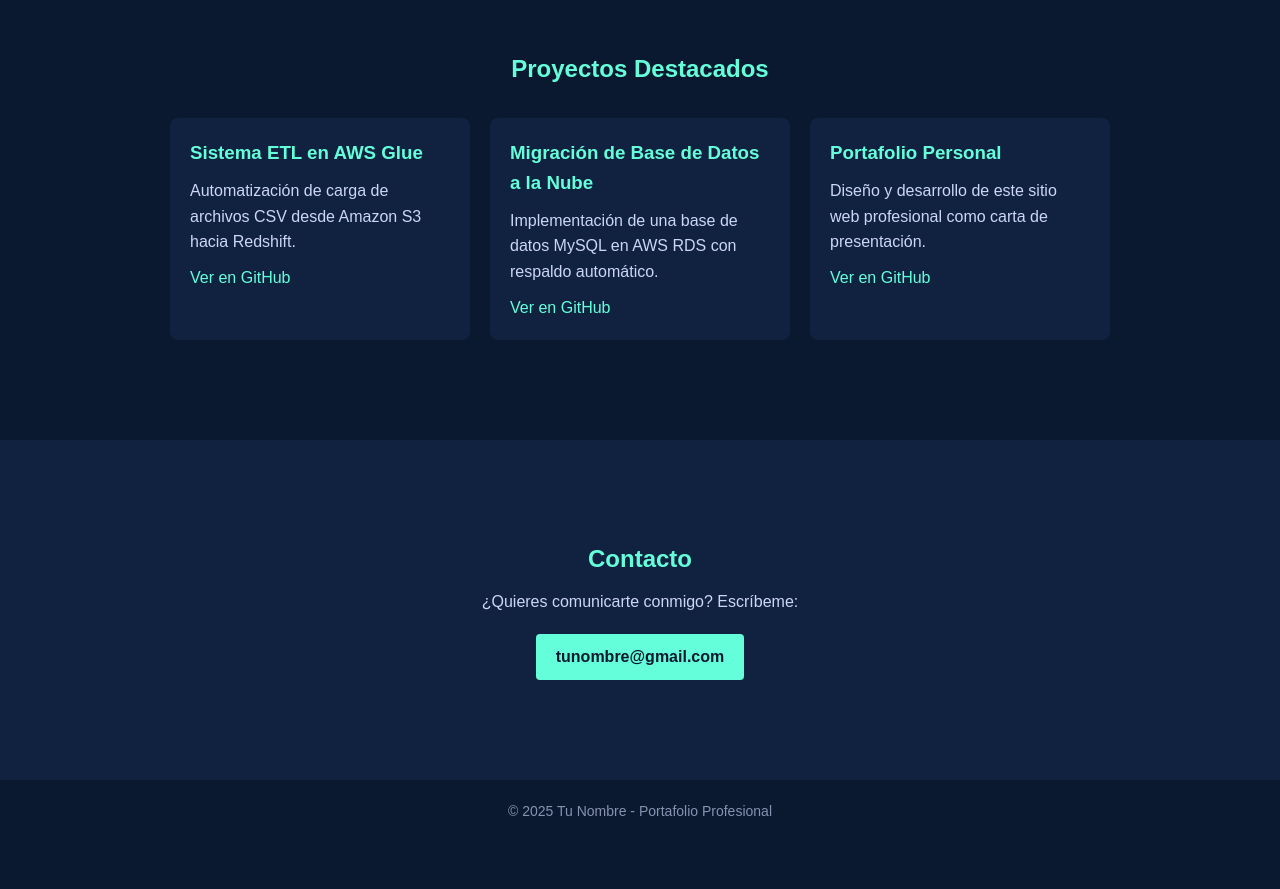
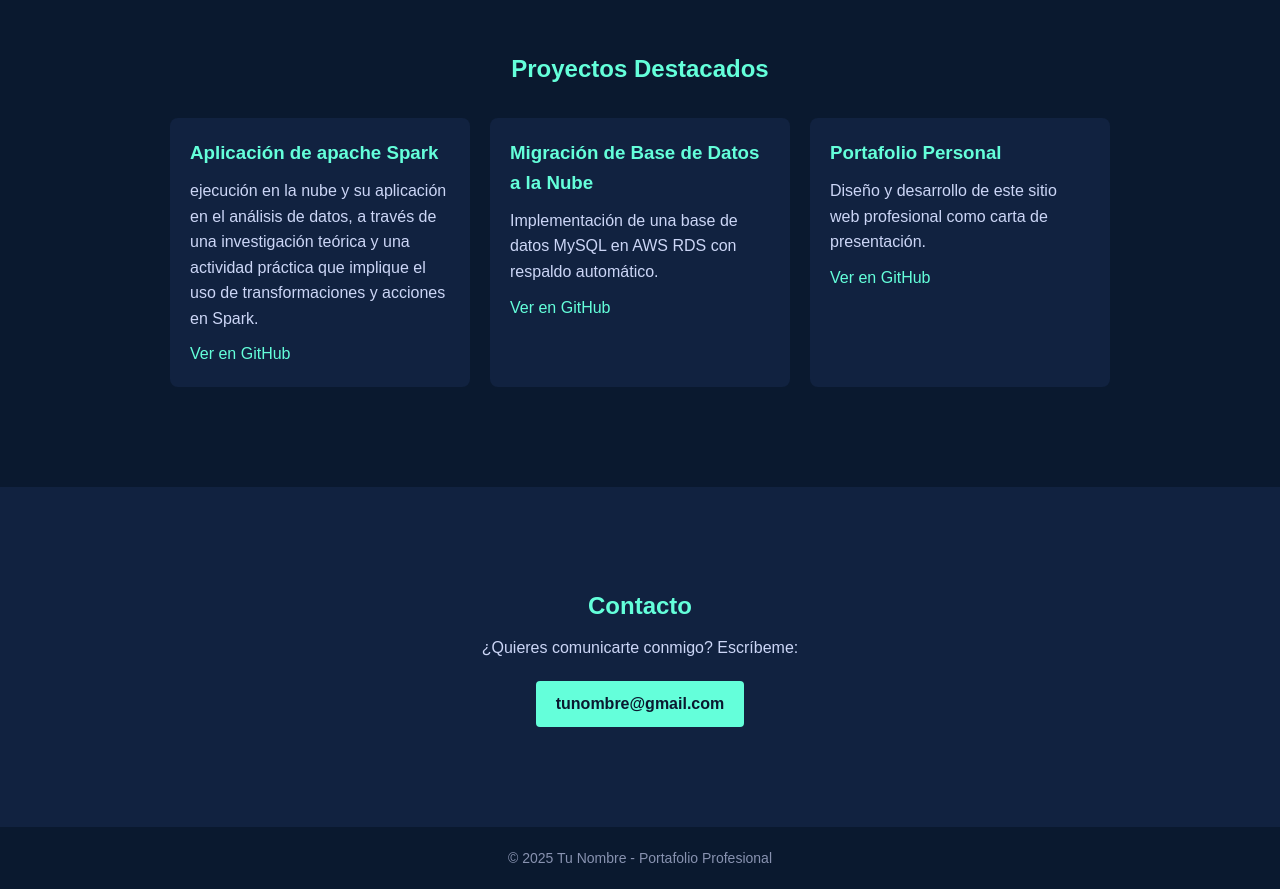
Before and after one commit to avalosmarco/portafolioMarco, a plain HTML site: page index.html in a window 1280 px wide. Shown: the part 1160-2049 px from the top of the page. Before the commit the page ends 2002 px from the top, so only its background shows below. Drawn offline with Linux system fonts and the light colour scheme.

Commit message:
Update index.html

```diff
--- a/index.html
+++ b/index.html
@@ -47,8 +47,9 @@
     <div class="project-list">
 
       <div class="project">
-        <h3>Sistema ETL en AWS Glue</h3>
-        <p>Automatización de carga de archivos CSV desde Amazon S3 hacia Redshift.</p>
+        <h3>Aplicación de apache Spark</h3>
+        <p>ejecución en la nube y su aplicación en el análisis de datos, a través de una investigación teórica y una actividad práctica que
+        implique el uso de transformaciones y acciones en Spark.</p>
         <a href="https://github.com/tunombre/proyecto-etl" target="_blank">Ver en GitHub</a>
       </div>
 
```
